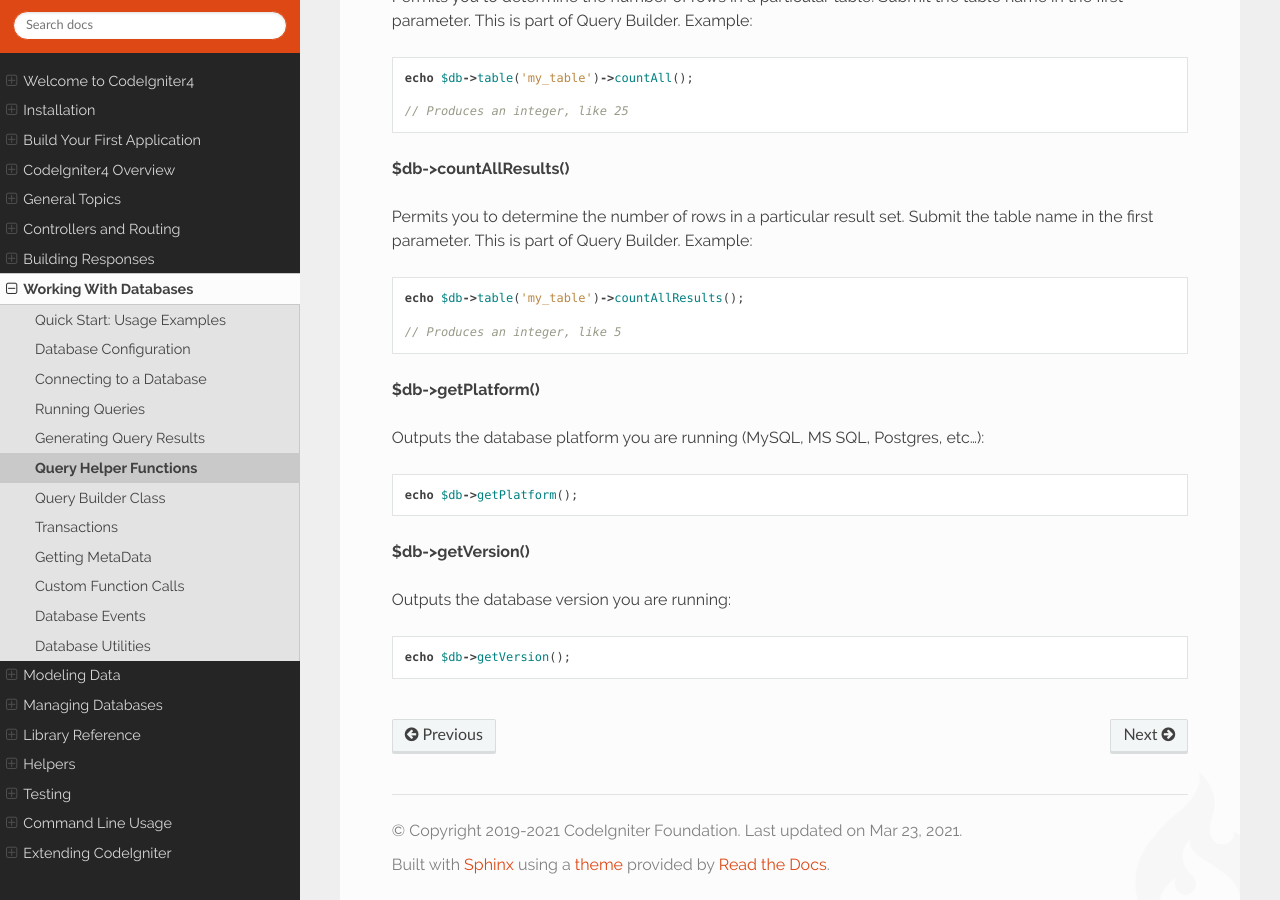
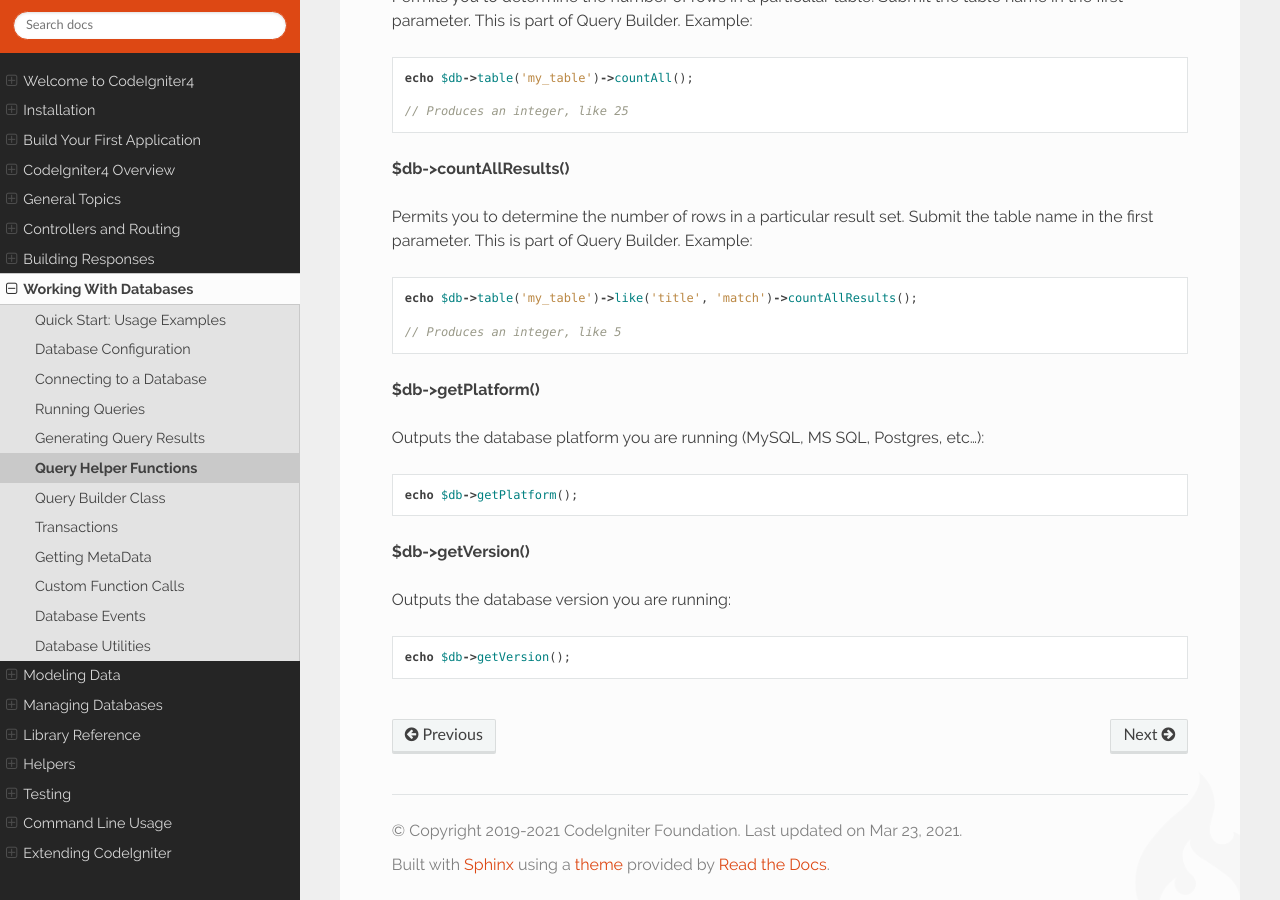
Before and after one commit to NEKOGET/ci4_user_guide_src, a Sphinx documentation site: the page built from source/database/helpers.rst, in a window 1280 px wide and 900 px high, scrolled down 1055 px. Built offline with Sphinx 7.4.7 and the Read the Docs theme 2.0.0, drawn with Linux system fonts in a browser that asks for light colours.

Commit message:
docs: improve sample code
`$db->table('my_table')->countAllResults()` counts all records in the table.

```diff
--- a/source/database/helpers.rst
+++ b/source/database/helpers.rst
@@ -50,7 +50,7 @@ Permits you to determine the number of rows in a particular result set.
 Submit the table name in the first parameter. This is part of Query Builder.
 Example::
 
-    echo $db->table('my_table')->countAllResults();
+    echo $db->table('my_table')->like('title', 'match')->countAllResults();
 
     // Produces an integer, like 5
 
```
